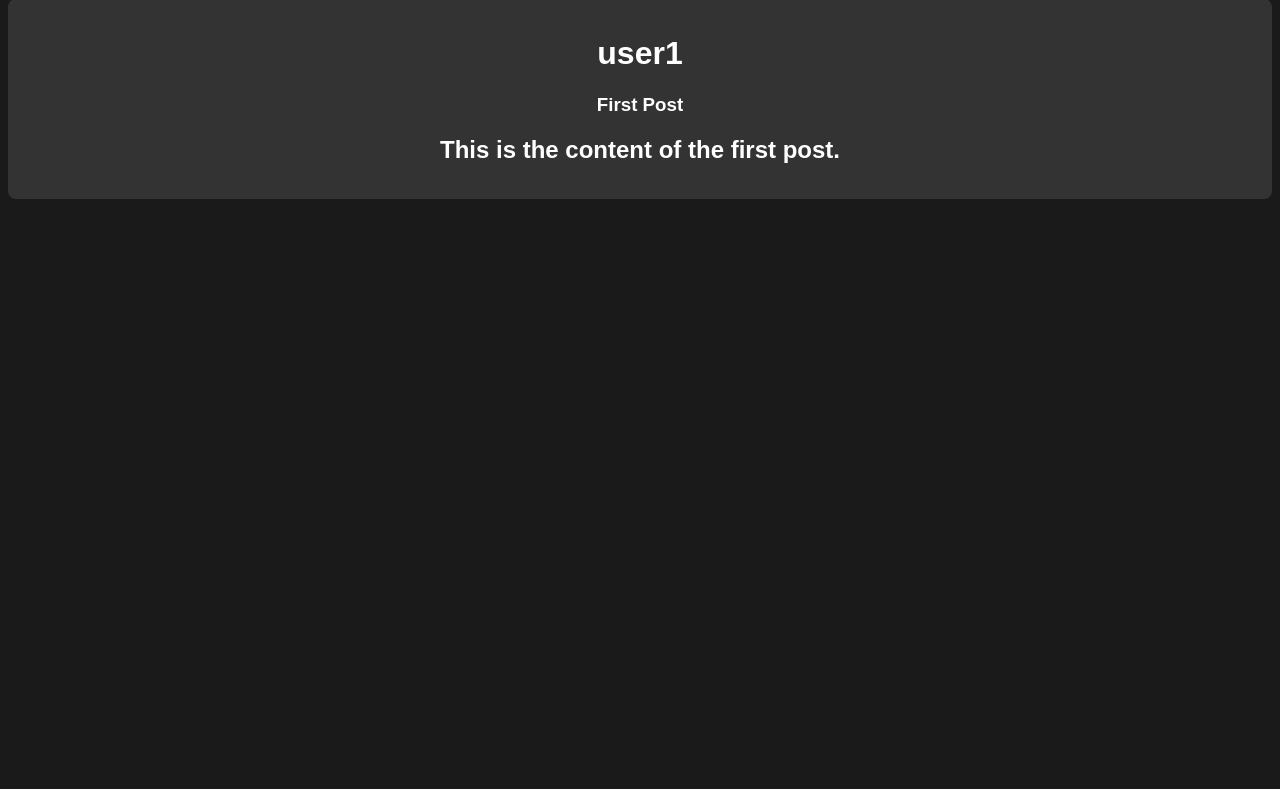
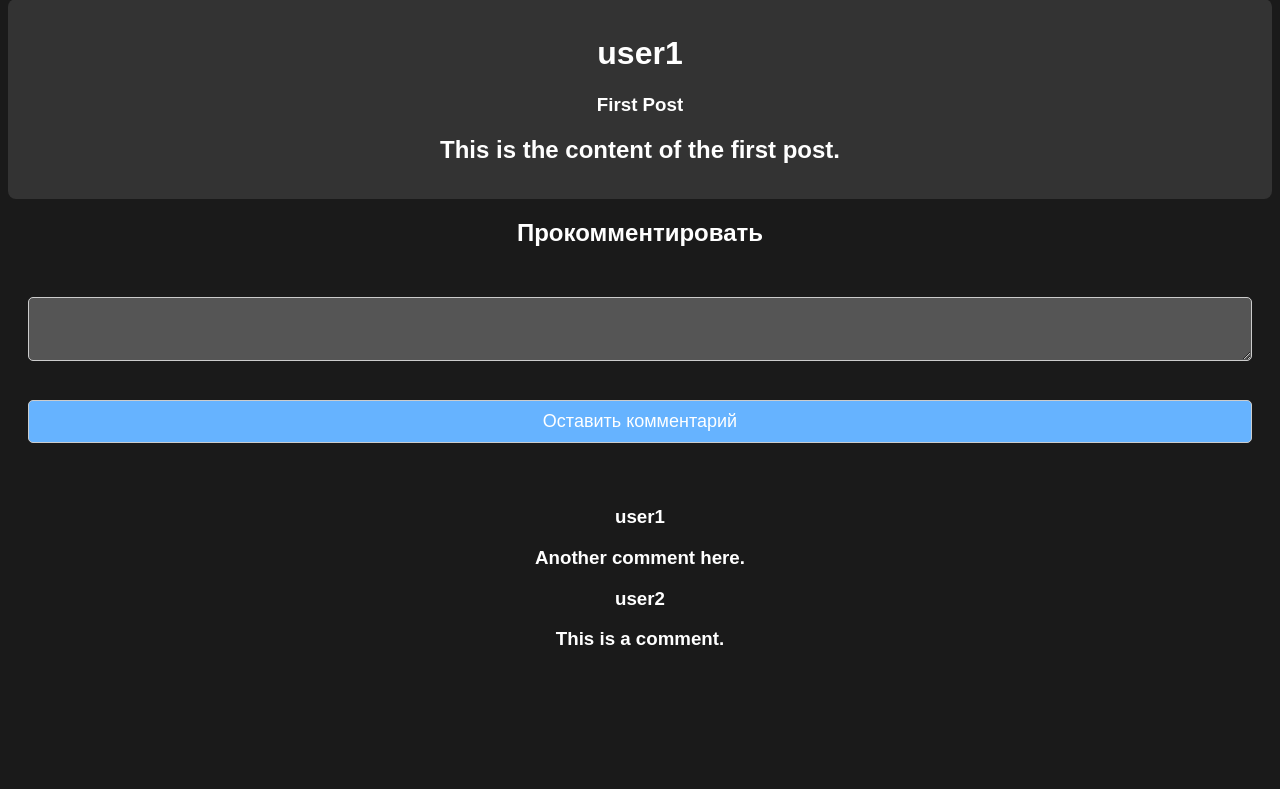
Before and after one commit to xYarvinx/Web_Forum_Flask, a Flask app: page /forum/1 in a window 1280 px wide. Shown: the part 167-956 px from the top of the page. Before the commit the page ends 366 px from the top, so only its background shows below. Run offline with Flask 3, Linux system fonts and the light colour scheme; data comes from the database, SQL or seed files in the repository.

Commit message:
Comments goida

```diff
--- a/Controller/forum.py
+++ b/Controller/forum.py
@@ -1,17 +1,28 @@
 #forum.py
 from flask import Blueprint, render_template, request, redirect, url_for
-from forms import CreatePostForm
+from forms import CreatePostForm, CreateCommentForm
 from app import db
-from Model.models import User, ForumPost
+from Model.models import User, ForumPost, Comment
 
 forum = Blueprint('forum', __name__)
 
-@forum.route('/forum/<int:forum_id>')
+@forum.route('/forum/<int:forum_id>', methods=['GET', 'POST'])
 def forum_details(forum_id):
     forum_data = ForumPost.query.get(forum_id)
     user_data = User.query.get(forum_data.user_id)
-    return render_template('forum_details.html', forum=forum_data, user=user_data)
+    comments = (db.session.query(Comment, User).filter_by(post_id=forum_id).filter_by(user_id=User.id)
+                .order_by(-Comment.id).values(User.username, Comment.text))
 
+    # оставление комментариев
+    form = CreateCommentForm()
+    if form.validate_on_submit():
+        comment = Comment(text=form.content.data, user_id=1, post_id=forum_data.id)
+        db.session.add(comment)
+        db.session.commit()
+        return redirect(url_for('forum.forum_details', forum_id=forum_data.id))
+
+    return render_template('forum_details.html', forum=forum_data, user=user_data,
+                           comments=comments, form=form)
 
 @forum.route('/')
 def index():
--- a/forms.py
+++ b/forms.py
@@ -22,3 +22,7 @@ class CreatePostForm(FlaskForm):
     title = StringField('Заголовок', validators=[DataRequired()])
     content = TextAreaField('Содержание', validators=[DataRequired()])
     submit = SubmitField('Создать пост')
+
+class CreateCommentForm(FlaskForm):
+    content = TextAreaField(validators=[DataRequired()])
+    submit = SubmitField('Оставить комментарий')
--- a/templates/forum_details.html
+++ b/templates/forum_details.html
@@ -10,4 +10,27 @@
 
         <h2>{{ forum.content }}</h2>
     </div>
+
+    <div class = creat-a-comment>
+        <h2>Прокомментировать</h2>
+        <form method="POST">
+            {{ form.csrf_token }}
+            <div class="form-group">
+                {{ form.content }}
+            </div>
+            <div class="form-group">
+                {{ form.submit }}
+            </div>
+        </form>
+    </div>
+
+    <div class = comment-to-post>
+        {% for comment in comments %}
+            <div class="comment">
+                <h3>{{ comment.username }}</h3>
+                <h3>{{ comment.text }}</h3>
+            </div>
+        {% endfor %}
+    </div>
+
 {% endblock %}
```
